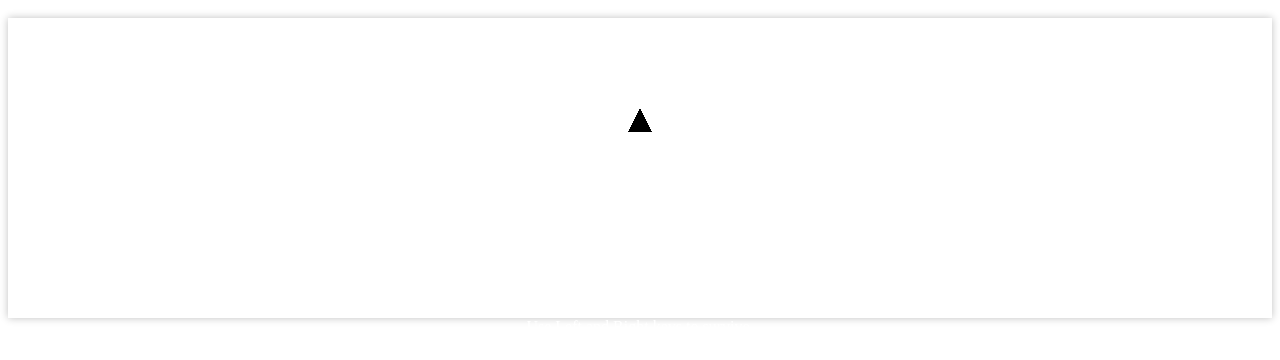
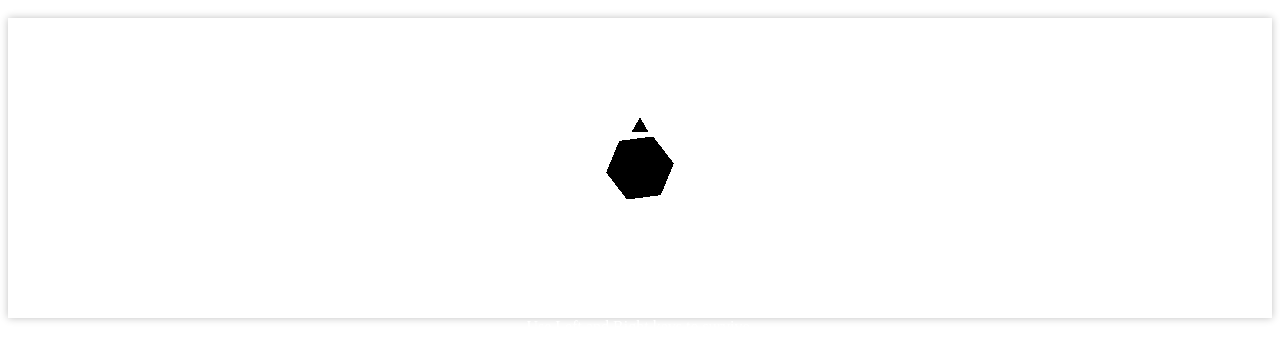
Before and after one commit to thecocce/HexaClone, a plain HTML site: page index.htm in a window 1280 px wide. Shown: the part 48-408 px from the top of the page. Drawn offline with Linux system fonts and the light colour scheme.

Commit message:
Spinning Hexagon!

```diff
--- /dev/null
+++ b/core/Background.js
@@ -0,0 +1,36 @@
+/**
+* Background.js
+* Handle multiple graphic elements:
+* - Core hexagon
+* - Background strips
+* - Walls (?)
+**/
+
+function Background(sceneRef){
+
+
+	// this.graphicElements = [new Hexagon()];
+
+
+}
+
+Background.prototype = {
+
+	update:function(keyboard){
+
+		var delta = 0.0;
+
+		// Move
+		if(keyboard[KEY_LEFT] && !keyboard[KEY_RIGHT])
+				delta = 0.1;
+		else if(!keyboard[KEY_LEFT] && keyboard[KEY_RIGHT])
+				delta = -0.1;
+
+		this.mesh.position = new THREE.Vector3(0.0,0.0,0.0);
+		this.mesh.translateY(30);
+		if(delta != 0.0)
+			this.mesh.rotation.z+=delta;
+
+	},
+
+}
--- a/core/Cursor.js
+++ b/core/Cursor.js
@@ -1,17 +1,17 @@
 /**
 * Cursor.js
+* The player is materialized by a small equilateral triangle
 **/
 
-function Cursor(sceneRef){
+function Cursor(){
 
-	this.scene = sceneRef;
 	this.geometry = new THREE.Geometry();
 	// Draw a triangle
-	this.geometry.vertices.push( new THREE.Vector3( -10, 0, 0 ) );
-	this.geometry.vertices.push( new THREE.Vector3( 10, 0, 0 ) );
-	this.geometry.vertices.push( new THREE.Vector3( 0, 20, 0 ) );
+	var size = 7;
+	this.geometry.vertices.push( new THREE.Vector3( -size, 0, 0 ) );
+	this.geometry.vertices.push( new THREE.Vector3( size, 0, 0 ) );
+	this.geometry.vertices.push( new THREE.Vector3( 0, 1.7*size, 0 ) ); // sqrt(3)
 	this.geometry.faces.push( new THREE.Face3( 0, 1, 2 ) );
-
 	// create the cursor's material
 	this.material = new THREE.MeshLambertMaterial(
 	    {
@@ -21,9 +21,6 @@ function Cursor(sceneRef){
 
 	// create a new mesh with
 	this.mesh  = new THREE.Mesh(this.geometry,this.material);
-
-	// add the mesh to the scene
-	this.scene.add(this.mesh);
 }
 
 Cursor.prototype = {
--- a/core/Game.js
+++ b/core/Game.js
@@ -109,7 +109,11 @@ Game.prototype = {
 	// add to the scene
 	this.scene.add(pointLight);
 
-	this.cursor = new Cursor(this.scene);
+	this.cursor = new Cursor();
+	this.hexagon = new Hexagon();
+
+	this.scene.add(this.cursor.mesh);
+	this.scene.add(this.hexagon.mesh);
 
 	},
 
@@ -130,6 +134,7 @@ Game.prototype = {
 		//this.camera.rotation.z+=0.01;
 
 		this.cursor.update(this.keyboard.status);
+		this.hexagon.update(this.keyboard.status);
 
 	},
 
--- /dev/null
+++ b/core/Hexagon.js
@@ -0,0 +1,62 @@
+/**
+*	Hexagon.js
+* 	Draw a plain spinning hexagon.
+**/
+
+
+function Hexagon(){
+
+	this.geometry = new THREE.Geometry();
+
+	var ray = new THREE.Vector3(-20,20,0);
+	var rotRay = new THREE.Matrix4();
+	rotRay.makeRotationZ(Math.PI/3);
+
+	// Compute six vertices
+	this.geometry.vertices.push( new THREE.Vector3(ray.x,ray.y,ray.z ));
+	for(var i = 0 ; i < 5 ; ++i){
+		var temp = rotRay.multiplyVector3(ray);
+		ray = new THREE.Vector3(temp.x,temp.y,temp.z);
+		this.geometry.vertices.push( new THREE.Vector3(ray.x,ray.y,ray.z ));
+	}
+	// Draw a hexagon
+	// . Center square (0,2,3,5)
+	this.geometry.faces.push( new THREE.Face4( 0, 2, 3, 5));
+	// . Left triangle
+	this.geometry.faces.push( new THREE.Face3( 0, 1, 2 ) );
+	// . Right triangle
+	this.geometry.faces.push( new THREE.Face3( 3, 4, 5 ) );
+
+
+
+	// create the cursor's material
+	this.material = new THREE.MeshLambertMaterial(
+	    {
+	      color: 0xCC0000
+	    }
+	);
+
+	// create a new mesh with
+	this.mesh  = new THREE.Mesh(this.geometry,this.material);
+}
+
+Hexagon.prototype = {
+
+	update:function(keyboard){
+
+		var delta = 0.0;
+
+		// Move
+		//if(keyboard[KEY_LEFT] && !keyboard[KEY_RIGHT])
+				delta = 0.01;
+		//else if(!keyboard[KEY_LEFT] && keyboard[KEY_RIGHT])
+		//		delta = -0.1;
+
+		//this.mesh.position = new THREE.Vector3(0.0,0.0,0.0);
+		//this.mesh.translateY(30);
+		//if(delta != 0.0)
+				this.mesh.rotation.z+=delta;
+
+	},
+
+}
--- a/index.htm
+++ b/index.htm
@@ -14,6 +14,8 @@
 
     <!-- Game core -->
     <script src="core/Common.js"></script>
+    <script src="core/Hexagon.js"></script>
+    <script src="core/Background.js"></script>
     <script src="core/Cursor.js"></script>
     <script src="core/Game.js"></script>
     <script src="core/Main.js"></script>
```
